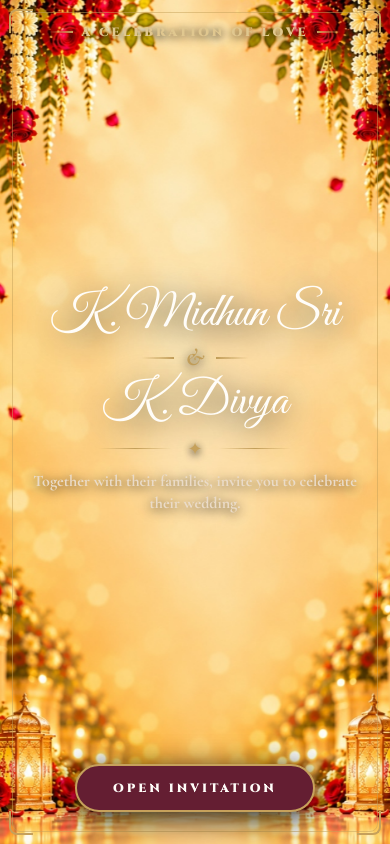
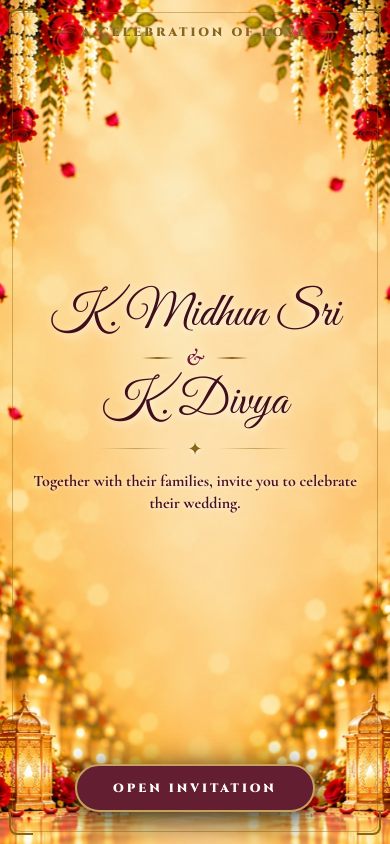
Before and after one commit to RubanThinks/mithumwedsdivya, a React (Vite) app: page / in a window 390 px wide. Built offline with nearby package versions, Linux system fonts and the light colour scheme; a web font is replaced by a local one.

Commit message:
Update intro screen typography to deep burgundy on mobile for contrast against sunlit floral background

```diff
--- a/src/components/IntroScreen.tsx
+++ b/src/components/IntroScreen.tsx
@@ -89,51 +89,51 @@ const IntroScreen: React.FC<IntroScreenProps> = ({ isVisible, onOpenInvitation }
 
           {/* Golden Ornamental Frame - Strictly contained inside viewport */}
           <div className="absolute inset-3 sm:inset-5 md:inset-6 pointer-events-none z-10">
-            <div className="absolute inset-0 border border-gold/50 rounded-lg">
-              <div className="absolute -top-1 -left-1 w-6 h-6 sm:w-8 sm:h-8 border-t-2 border-l-2 border-gold rounded-tl-lg" />
-              <div className="absolute -top-1 -right-1 w-6 h-6 sm:w-8 sm:h-8 border-t-2 border-r-2 border-gold rounded-tr-lg" />
-              <div className="absolute -bottom-1 -left-1 w-6 h-6 sm:w-8 sm:h-8 border-b-2 border-l-2 border-gold rounded-bl-lg" />
-              <div className="absolute -bottom-1 -right-1 w-6 h-6 sm:w-8 sm:h-8 border-b-2 border-r-2 border-gold rounded-br-lg" />
+            <div className="absolute inset-0 border border-[#8A6517]/40 md:border-gold/50 rounded-lg">
+              <div className="absolute -top-1 -left-1 w-6 h-6 sm:w-8 sm:h-8 border-t-2 border-l-2 border-[#8A6517] md:border-gold rounded-tl-lg" />
+              <div className="absolute -top-1 -right-1 w-6 h-6 sm:w-8 sm:h-8 border-t-2 border-r-2 border-[#8A6517] md:border-gold rounded-tr-lg" />
+              <div className="absolute -bottom-1 -left-1 w-6 h-6 sm:w-8 sm:h-8 border-b-2 border-l-2 border-[#8A6517] md:border-gold rounded-bl-lg" />
+              <div className="absolute -bottom-1 -right-1 w-6 h-6 sm:w-8 sm:h-8 border-b-2 border-r-2 border-[#8A6517] md:border-gold rounded-br-lg" />
             </div>
           </div>
 
           {/* TOP SECTION: A Celebration of Love */}
           <div className="relative z-20 text-center flex items-center justify-center gap-2 pt-2 sm:pt-4">
-            <span className="h-0.5 w-6 sm:w-12 bg-gradient-to-r from-transparent to-gold" />
-            <p className="font-cinzel tracking-[0.25em] text-gold-light text-xs sm:text-sm uppercase font-black drop-shadow-[0_2px_4px_rgba(0,0,0,0.95)]">
+            <span className="h-0.5 w-6 sm:w-12 bg-gradient-to-r from-transparent via-[#8A6517] to-transparent md:via-gold" />
+            <p className="font-cinzel tracking-[0.25em] text-[#8A6517] md:text-gold-light text-xs sm:text-sm uppercase font-black drop-shadow-[0_1px_3px_rgba(255,255,255,0.9)] md:drop-shadow-[0_2px_4px_rgba(0,0,0,0.95)]">
               A Celebration of Love
             </p>
-            <span className="h-0.5 w-6 sm:w-12 bg-gradient-to-l from-transparent to-gold" />
+            <span className="h-0.5 w-6 sm:w-12 bg-gradient-to-l from-transparent via-[#8A6517] to-transparent md:via-gold" />
           </div>
 
           {/* CENTER SECTION: Couple Names and Tagline */}
           <div className="relative z-20 text-center max-w-xl mx-auto flex flex-col items-center justify-center my-auto">
-            {/* Groom Name */}
-            <h1 className="font-great-vibes text-ivory text-5xl sm:text-6xl md:text-7xl lg:text-8xl leading-none font-normal drop-shadow-[0_4px_16px_rgba(0,0,0,0.95)]">
+            {/* Groom Name: Burgundy on Mobile, Ivory on Desktop */}
+            <h1 className="font-great-vibes text-[#3E0E1B] md:text-ivory text-5xl sm:text-6xl md:text-7xl lg:text-8xl leading-none font-normal drop-shadow-[0_2px_4px_rgba(255,255,255,0.9)] md:drop-shadow-[0_4px_16px_rgba(0,0,0,0.95)]">
               K. Midhun Sri
             </h1>
 
             {/* Ampersand */}
             <div className="my-1 sm:my-2 flex items-center justify-center gap-3">
-              <span className="h-0.5 w-8 sm:w-12 bg-gradient-to-r from-transparent to-gold" />
-              <span className="font-cormorant italic text-gold text-2xl sm:text-3xl md:text-4xl font-black drop-shadow-[0_2px_6px_rgba(0,0,0,0.95)]">
+              <span className="h-0.5 w-8 sm:w-12 bg-gradient-to-r from-transparent via-[#8A6517] to-transparent md:via-gold" />
+              <span className="font-cormorant italic text-[#7A152E] md:text-gold text-2xl sm:text-3xl md:text-4xl font-black drop-shadow-[0_1px_3px_rgba(255,255,255,0.9)] md:drop-shadow-[0_2px_6px_rgba(0,0,0,0.95)]">
                 &amp;
               </span>
-              <span className="h-0.5 w-8 sm:w-12 bg-gradient-to-l from-transparent to-gold" />
+              <span className="h-0.5 w-8 sm:w-12 bg-gradient-to-l from-transparent via-[#8A6517] to-transparent md:via-gold" />
             </div>
 
-            {/* Bride Name */}
-            <h1 className="font-great-vibes text-ivory text-5xl sm:text-6xl md:text-7xl lg:text-8xl leading-none font-normal drop-shadow-[0_4px_16px_rgba(0,0,0,0.95)]">
+            {/* Bride Name: Burgundy on Mobile, Ivory on Desktop */}
+            <h1 className="font-great-vibes text-[#3E0E1B] md:text-ivory text-5xl sm:text-6xl md:text-7xl lg:text-8xl leading-none font-normal drop-shadow-[0_2px_4px_rgba(255,255,255,0.9)] md:drop-shadow-[0_4px_16px_rgba(0,0,0,0.95)]">
               K. Divya
             </h1>
 
             {/* Ornamental divider */}
             <div className="ornamental-divider my-2 sm:my-3 w-48 mx-auto">
-              <span className="text-gold text-lg drop-shadow-[0_2px_4px_rgba(0,0,0,0.95)]">✦</span>
+              <span className="text-[#8A6517] md:text-gold text-lg drop-shadow-[0_1px_2px_rgba(255,255,255,0.9)] md:drop-shadow-[0_2px_4px_rgba(0,0,0,0.95)]">✦</span>
             </div>
 
-            {/* Invitation text */}
-            <p className="font-cormorant text-champagne text-base sm:text-lg md:text-xl font-bold leading-snug max-w-md mx-auto drop-shadow-[0_2px_6px_rgba(0,0,0,0.95)] px-2">
+            {/* Invitation text: Deep Burgundy on Mobile, Champagne on Desktop */}
+            <p className="font-cormorant text-[#4A0E1F] md:text-champagne text-base sm:text-lg md:text-xl font-bold leading-snug max-w-md mx-auto drop-shadow-[0_1px_2px_rgba(255,255,255,0.9)] md:drop-shadow-[0_2px_6px_rgba(0,0,0,0.95)] px-2">
               Together with their families, invite you to celebrate their wedding.
             </p>
           </div>
```
